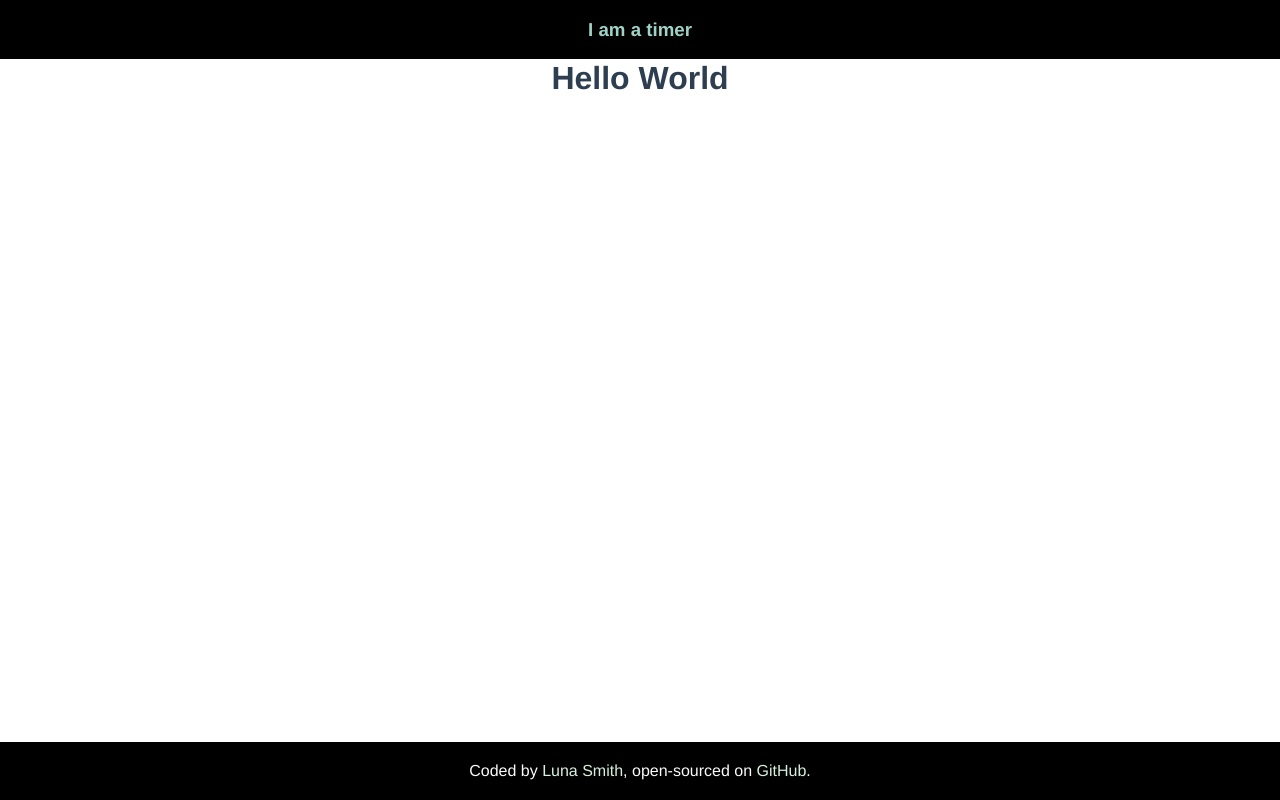
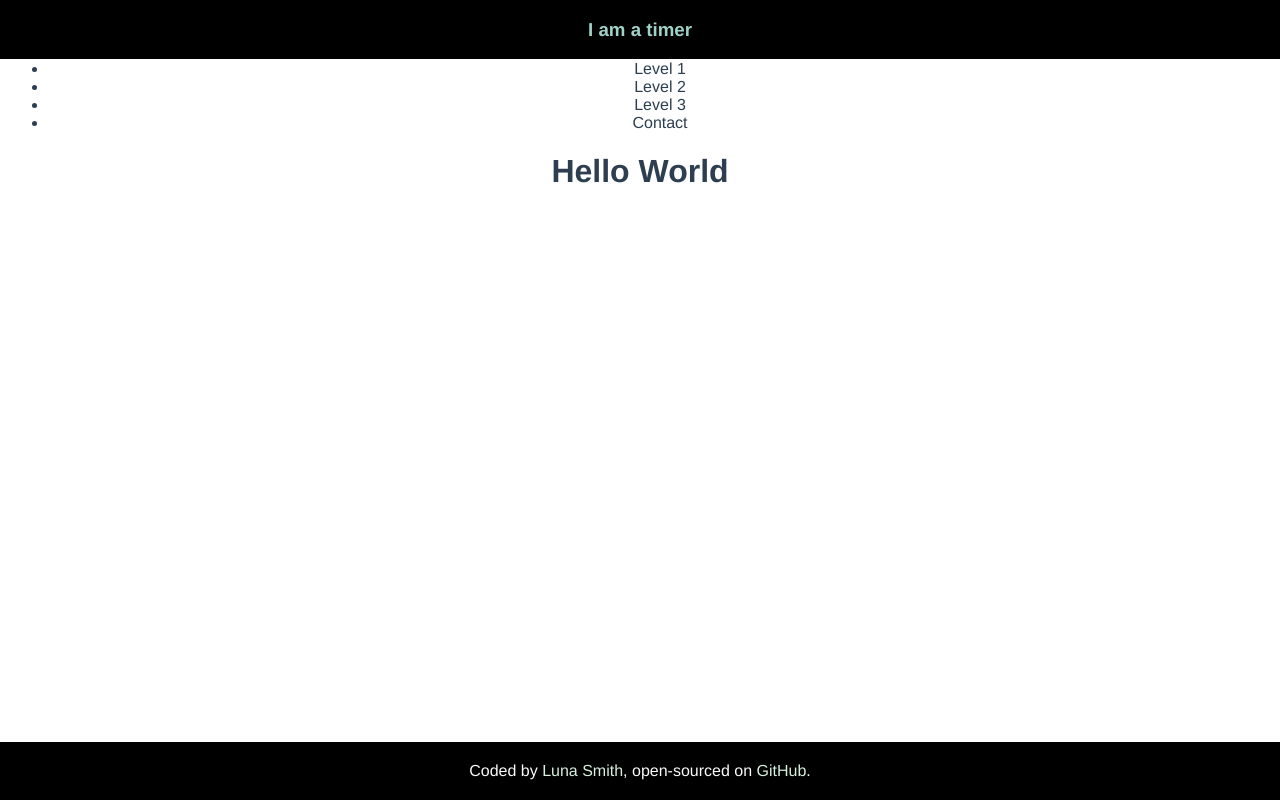
Before and after one commit to Lu-Smith/memory_game_vue, a Vue app: page / in a window 1280 px wide. Built offline with nearby package versions, Linux system fonts and the light colour scheme.

Commit message:
Updated App.vue

```diff
--- a/src/App.vue
+++ b/src/App.vue
@@ -1,5 +1,6 @@
 <template>
   <GameTimer />
+  <MainHeader />
   <h1>Hello World</h1>
   <MainFooter />
 </template>
@@ -8,12 +9,14 @@
 import { defineComponent } from 'vue';
 import MainFooter from './components/Footer/MainFooter.vue';
 import GameTimer from './components/Header/GameTimer.vue';
+import MainHeader from './components/Header/MainHeader.vue';
 
 export default defineComponent({
   name: 'App',
   components: {
     MainFooter,
-    GameTimer
+    GameTimer,
+    MainHeader
 }
 });
 </script>
```
